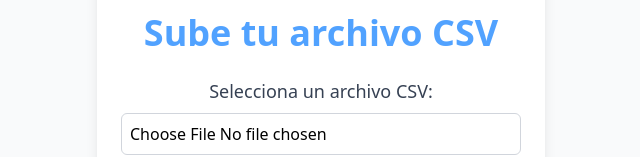
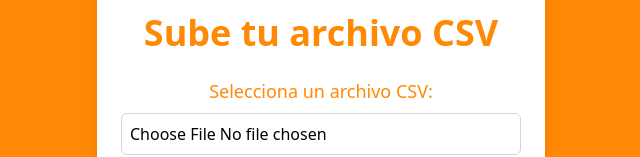
Before and after one commit to Wisthong/upload-files, a website: page public/index.html in a window 1280 px wide. Shown: the part 360-517 px from the top of the page, without its empty margins (319-959 px from the left). Drawn offline with nearby package versions, Linux system fonts and the light colour scheme.

Commit message:
Modificando colores

```diff
--- a/app.js
+++ b/app.js
@@ -51,7 +51,7 @@ app.post("/upload", upload.single("file"), (req, res) => {
     uploadedFileName
   );
 
-  exec(`python3 bot.py "${filePath}"`, (err, stdout, stderr) => {
+  exec(`python bot.py "${filePath}"`, (err, stdout, stderr) => {
     if (err) {
       console.error("Error al ejecutar el script de Python:", err);
       return res.status(500).send("Hubo un error al ejecutar el script de Python.");
--- a/public/index.html
+++ b/public/index.html
@@ -11,7 +11,8 @@
   <script src="https://unpkg.com/@tailwindcss/browser@4"></script>
 </head>
 
-<body class="bg-gray-50  flex items-center justify-center h-screen">
+<body class="bg-orange-400  flex items-center justify-center h-screen">
+  <!-- <body class="bg-gray-50  flex items-center justify-center h-screen"> -->
 
   <div class="text-center p-6 bg-white shadow-lg rounded-lg max-w-md w-full">
 
@@ -19,14 +20,17 @@
     <img src="https://eljardin.com.co/wp-content/uploads/2024/04/Logotipo-El-Jardin-White.png" alt="Logo"
       class="w-48  mx-auto mb-4">
 
-    <h1 class="text-4xl text-blue-400 hover:text-blue-600 font-bold mb-6">Sube tu archivo CSV</h1>
+    <h1 class="text-4xl text-orange-400 hover:text-orange-500 selection:text-green-400 font-bold mb-6">Sube tu archivo
+      CSV</h1>
 
     <!-- Formulario para subir el archivo -->
     <form action="/upload" method="post" enctype="multipart/form-data" class="space-y-4" id="upload-form">
       <div>
-        <label for="file" class="block text-lg font-medium text-gray-700">Selecciona un archivo CSV:</label>
+        <label for="file" class="block text-lg font-medium text-orange-400 selection:text-green-400">Selecciona un
+          archivo CSV:</label>
         <input type="file" name="file" accept=".csv" required
-          class="mt-2 p-2 border border-gray-300 rounded-md w-full focus:outline-none focus:ring-2 focus:ring-red-400" id="file-input">
+          class="mt-2 p-2 border border-gray-300 rounded-md w-full focus:outline-none focus:ring-2 focus:ring-red-400"
+          id="file-input">
       </div>
 
       <button type="submit"
```
